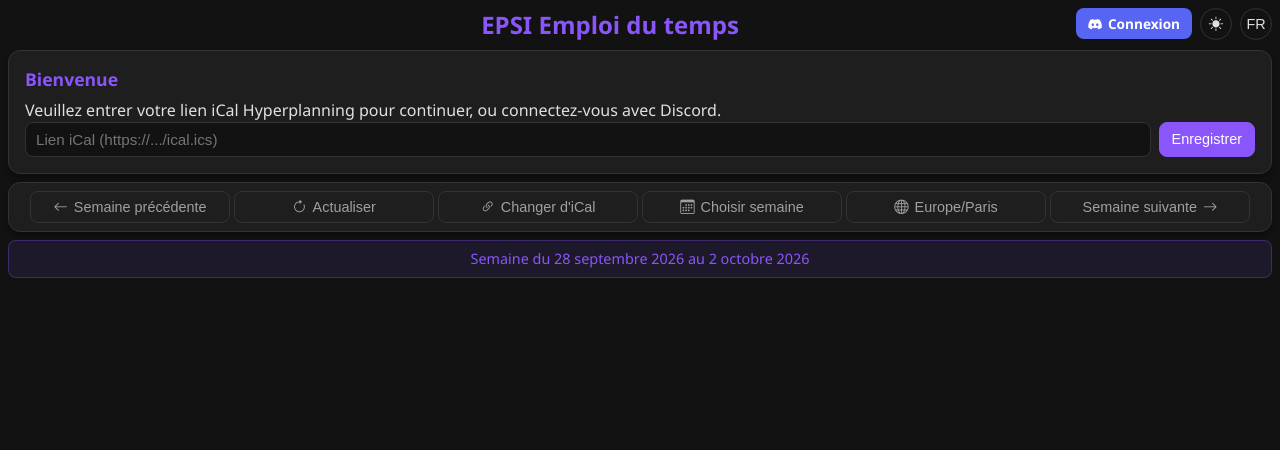
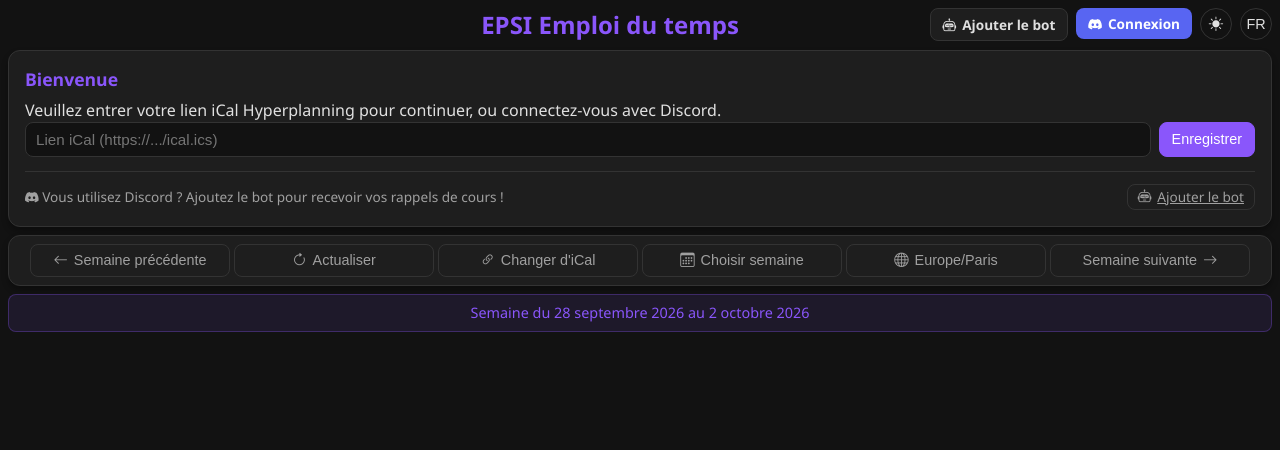
Before and after one commit to enzomtpYT/EPSI-Bot, a FastAPI app: page / in a window 1280 px wide. Shown: the top 450 px of the page. Run offline with FastAPI, Linux system fonts and the light colour scheme; parts of the project's set-up code (start-up, migrations or seed data) failed here and were passed over.

Commit message:
feat(web): add bot invite button in header and welcome screen outside settings

```diff
--- a/src/config.py
+++ b/src/config.py
@@ -50,6 +50,20 @@
     session_secret: str = _effective_session_secret
 
     @property
+    def effective_discord_client_id(self) -> str:
+        """Return the configured Discord client ID or default fallback."""
+        default_id = "1357424188306227451"
+        return self.discord_client_id.strip() if self.discord_client_id else default_id
+
+    @property
+    def bot_invite_url(self) -> str:
+        """Return OAuth2 authorize link with permissions to add the bot to Discord."""
+        return (
+            f"https://discord.com/oauth2/authorize?client_id={self.effective_discord_client_id}"
+            f"&permissions=2048&scope=bot%20applications.commands"
+        )
+
+    @property
     def sqlite_database_url(self) -> str:
         """Return fallback SQLite connection string."""
         db_file = Path(self.sqlite_path).resolve()
--- a/src/web/app.py
+++ b/src/web/app.py
@@ -114,6 +114,8 @@
                     settings.discord_client_id and settings.discord_client_secret
                 ),
                 "share_token": None,
+                "bot_client_id": settings.effective_discord_client_id,
+                "bot_invite_url": settings.bot_invite_url,
             },
         )
 
@@ -128,6 +130,8 @@
                     settings.discord_client_id and settings.discord_client_secret
                 ),
                 "share_token": token,
+                "bot_client_id": settings.effective_discord_client_id,
+                "bot_invite_url": settings.bot_invite_url,
             },
         )
 
--- a/src/web/routes_auth.py
+++ b/src/web/routes_auth.py
@@ -130,19 +130,24 @@
 
 @auth_router.get("/api/me")
 async def get_current_user_info(request: Request) -> dict:
-    """Return current logged-in user profile and settings."""
+    """Return current logged-in user profile, settings, and bot invite details."""
     user = request.session.get("user")
     oauth_configured = bool(settings.discord_client_id and settings.discord_client_secret)
+    base_info = {
+        "oauth_configured": oauth_configured,
+        "bot_client_id": settings.effective_discord_client_id,
+        "bot_invite_url": settings.bot_invite_url,
+    }
 
     if not user:
-        return {"logged_in": False, "oauth_configured": oauth_configured}
+        return {"logged_in": False, **base_info}
 
     discord_id = user["discord_id"]
     profile = await get_user_profile(discord_id)
 
     return {
         "logged_in": True,
-        "oauth_configured": oauth_configured,
+        **base_info,
         "user": user,
         "settings": {
             "ical_url": profile.ical_url if profile else None,
--- a/src/web/static/style.css
+++ b/src/web/static/style.css
@@ -930,16 +930,44 @@
 
   .header {
     margin-bottom: 6px;
-    padding-right: 70px;
+    padding-right: 150px;
   }
 
   .header h1 {
     font-size: 1.25rem;
     text-align: left;
   }
+
+  .bot-invite-nav-btn {
+    padding: 6px 8px;
+  }
 }
 
 /* Discord Auth & Settings Components */
+.bot-invite-nav-btn {
+  background-color: var(--surface-color);
+  border: 1px solid var(--border-color);
+  color: var(--text-primary) !important;
+  border-radius: var(--radius-md);
+  padding: 6px 12px;
+  font-size: 0.85rem;
+  font-weight: 600;
+  display: inline-flex;
+  align-items: center;
+  gap: 6px;
+  text-decoration: none;
+  cursor: pointer;
+  transition: all 0.2s;
+  white-space: nowrap;
+}
+
+.bot-invite-nav-btn:hover {
+  background-color: var(--bg-color);
+  border-color: #5865F2;
+  color: #5865F2 !important;
+  transform: translateY(-1px);
+}
+
 .discord-btn {
   background-color: #5865F2;
   color: #ffffff !important;
@@ -960,6 +988,7 @@
   background-color: #4752c4;
   transform: translateY(-1px);
 }
+
 
 .user-profile-btn {
   background-color: var(--surface-color);
--- a/src/web/templates/index.html
+++ b/src/web/templates/index.html
@@ -20,6 +20,10 @@
       <header class="header">
         <h1>EPSI Emploi du temps</h1>
         <div class="fixed-toggles">
+          <!-- Discord Bot Invite Button (accessible outside settings for all users) -->
+          <a id="botInviteNavBtn" href="{{ bot_invite_url }}" target="_blank" rel="noopener noreferrer" class="bot-invite-nav-btn" title="Ajouter le bot Discord">
+            <i class="bi bi-robot"></i> <span class="btn-text" id="botInviteNavText">Ajouter le bot</span>
+          </a>
           <!-- Discord Authentication / Profile Badge -->
           <div id="discordAuthContainer">
             <a id="discordLoginBtn" href="/auth/login" class="discord-btn" title="Connexion Discord">
@@ -49,7 +53,16 @@
           <input type="url" class="input-field" id="newUserId" placeholder="https://.../ical.ics" />
           <button class="btn btn-primary" type="button" id="saveUserId">Enregistrer</button>
         </div>
+        <div class="bot-invite-card-hint" style="margin-top: 14px; padding-top: 12px; border-top: 1px solid var(--border-color); display: flex; align-items: center; justify-content: space-between; flex-wrap: wrap; gap: 8px;">
+          <span style="font-size: 0.85rem; color: var(--text-secondary);" id="botWelcomeHint">
+            <i class="bi bi-discord"></i> Vous utilisez Discord ? Ajoutez le bot pour recevoir vos rappels de cours !
+          </span>
+          <a id="botWelcomeInviteBtn" href="{{ bot_invite_url }}" target="_blank" rel="noopener noreferrer" class="btn btn-secondary" style="font-size: 0.85rem; padding: 5px 10px;">
+            <i class="bi bi-robot"></i> <span id="botWelcomeInviteText">Ajouter le bot</span>
+          </a>
+        </div>
       </div>
+
 
       <!-- Week selector with navigation buttons -->
       <div class="controls-toolbar">
@@ -346,6 +359,10 @@
             localTime: "Heure locale",
             schoolTime: "Heure école (Paris)",
             autoTz: "Automatique (Navigateur)",
+            botInviteNavText: "Ajouter le bot",
+            botInviteNavTitle: "Ajouter le bot Discord",
+            botWelcomeHint: "Vous utilisez Discord ? Ajoutez le bot pour recevoir vos rappels de cours !",
+            botWelcomeInviteText: "Ajouter le bot",
           },
           en: {
             title: "EPSI Schedule",
@@ -388,6 +405,10 @@
             localTime: "Local time",
             schoolTime: "School time (Paris)",
             autoTz: "Automatic (Browser)",
+            botInviteNavText: "Add Bot",
+            botInviteNavTitle: "Add Discord Bot",
+            botWelcomeHint: "Using Discord? Add the bot to receive your course reminders!",
+            botWelcomeInviteText: "Add Bot",
           },
         };
 
@@ -649,6 +670,15 @@
           }
           document.getElementById("logoutBtn").innerHTML = `<i class="bi bi-box-arrow-right"></i> ${translations[currentLanguage].logout}`;
 
+          const botInviteNavText = document.getElementById("botInviteNavText");
+          if (botInviteNavText) botInviteNavText.textContent = translations[currentLanguage].botInviteNavText;
+          const botInviteNavBtn = document.getElementById("botInviteNavBtn");
+          if (botInviteNavBtn) botInviteNavBtn.title = translations[currentLanguage].botInviteNavTitle;
+          const botWelcomeHint = document.getElementById("botWelcomeHint");
+          if (botWelcomeHint) botWelcomeHint.innerHTML = `<i class="bi bi-discord"></i> ${translations[currentLanguage].botWelcomeHint}`;
+          const botWelcomeInviteText = document.getElementById("botWelcomeInviteText");
+          if (botWelcomeInviteText) botWelcomeInviteText.textContent = translations[currentLanguage].botWelcomeInviteText;
+
           if (initialMessage) {
             initialMessage.textContent = translations[currentLanguage].loading;
           }
@@ -660,6 +690,12 @@
           try {
             const resp = await fetch("/api/me");
             const data = await resp.json();
+            if (data.bot_invite_url) {
+              const botNavBtn = document.getElementById("botInviteNavBtn");
+              if (botNavBtn) botNavBtn.href = data.bot_invite_url;
+              const botWelcomeBtn = document.getElementById("botWelcomeInviteBtn");
+              if (botWelcomeBtn) botWelcomeBtn.href = data.bot_invite_url;
+            }
             if (data.logged_in && data.user) {
               currentUser = data;
               discordLoginBtn.style.display = "none";
```
Also changed, not shown: tests/test_web.py (+18 -0 lines).
